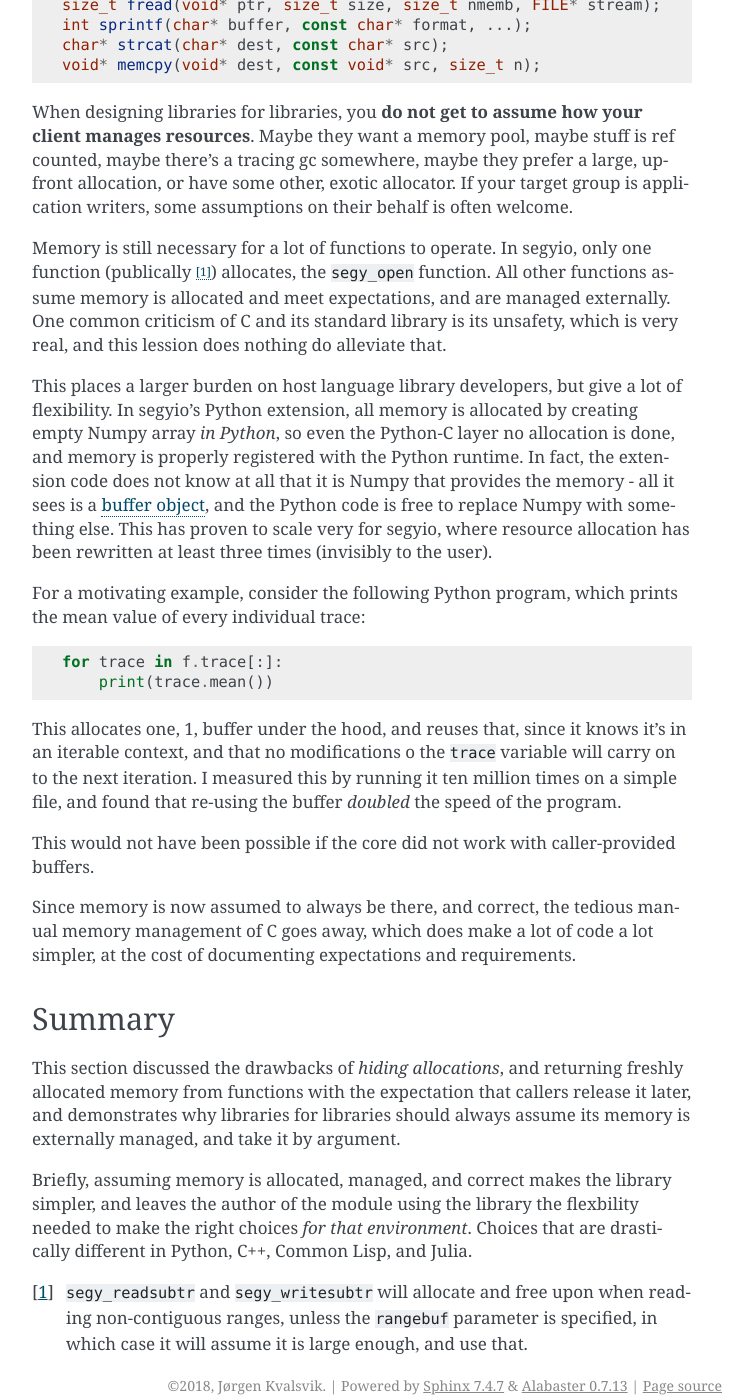
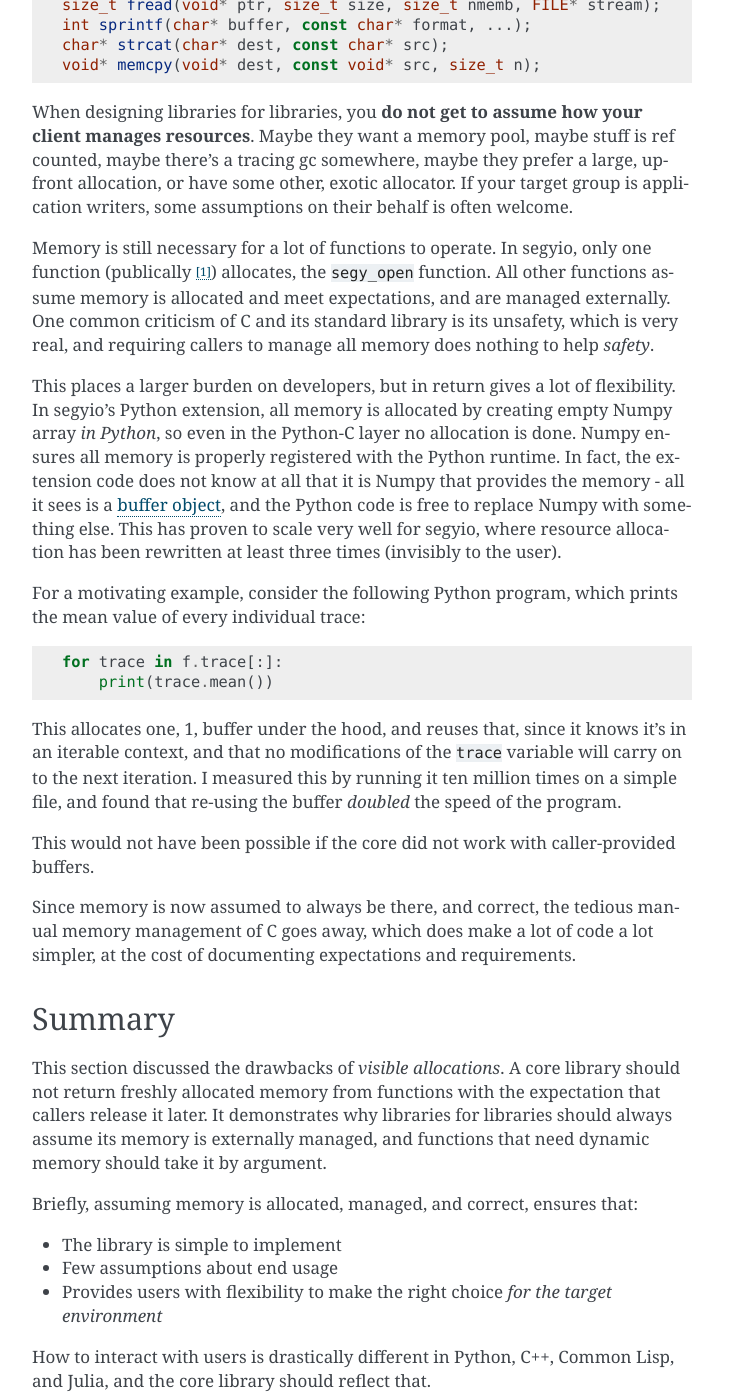
Before and after one commit to jokva/talks, a Sphinx documentation site: the page built from rediscovering-fire/source/allocation.rst, in a window 1280 px wide and 1400 px high, scrolled down 3009 px. Shown: the whole window, without its empty margins (388-1141 px from the left). Built offline with Sphinx 7.4.7, drawn with Linux system fonts in a browser that asks for light colours; some of the changed text lies outside the part shown.

Commit message:
Fix typos and poor phrasing (allocation)

```diff
--- a/rediscovering-fire/source/allocation.rst
+++ b/rediscovering-fire/source/allocation.rst
@@ -125,18 +125,18 @@ caller doesn't need to know upfront how much memory is needed, it is now
 impossible to use this function in *any* other context than reading single
 traces, without taxing the allocator heavily, or copying all the data twice.
 
-While sometimes *convenient* to not worry about size, and just get nicely laid
-out memory back, remember that the consumers are *other library writers*, and
-it's safe to assume they can figure out much is needed - in fact, they often
-*want* to lay out memory in a certain way, or merge several C operations into a
-single, larger user-facing function.
+While it's *convenient* to never worry about array sizes and pre-allocation,
+and simply receive nicely organised memory, remember that the consumers are
+*other library writers*. It is safe to assume they can pre-allocate and manage
+memory needed - in fact, they often *want* to lay out memory in a certain way,
+or merge several C operations into a single, larger user-facing function.
 
 Thou shalt not assume how memory is managed
 -------------------------------------------
-The previous bit touches is the first rediscovery made in segyio, a detail I
-have sinced noticed is prevalent in a lot of the older libraries - almost all
-functions take their memory buffer as an argument, and few functions (visibly)
-allocates. Some examples from the C standard library:
+The previous paragraph touches on the first rediscovery made in segyio, a
+detail I have sinced noticed is prevalent in a lot of the older libraries -
+almost all functions take their memory buffer as an argument, and few functions
+(visibly) allocates. Some examples from the C standard library:
 
 .. code-block:: c
 
@@ -155,17 +155,18 @@ Memory is still necessary for a lot of functions to operate. In segyio, only
 one function (publically [#]_) allocates, the ``segy_open`` function. All other
 functions assume memory is allocated and meet expectations, and are managed
 externally. One common criticism of C and its standard library is its unsafety,
-which is very real, and this lession does nothing do alleviate that.
+which is very real, and requiring callers to manage all memory does nothing to
+help *safety*.
 
-This places a larger burden on host language library developers, but give a lot
-of flexibility. In segyio's Python extension, all memory is allocated by
-creating empty Numpy array *in Python*, so even the Python-C layer no
-allocation is done, and memory is properly registered with the Python runtime.
+This places a larger burden on developers, but in return gives a lot of
+flexibility. In segyio's Python extension, all memory is allocated by creating
+empty Numpy array *in Python*, so even in the Python-C layer no allocation is
+done. Numpy ensures all memory is properly registered with the Python runtime.
 In fact, the extension code does not know at all that it is Numpy that provides
 the memory - all it sees is a `buffer object`_, and the Python code is free to
-replace Numpy with something else. This has proven to scale very for segyio,
-where resource allocation has been rewritten at least three times (invisibly to
-the user).
+replace Numpy with something else. This has proven to scale very well for
+segyio, where resource allocation has been rewritten at least three times
+(invisibly to the user).
 
 For a motivating example, consider the following Python program, which prints
 the mean value of every individual trace:
@@ -190,15 +191,21 @@ at the cost of documenting expectations and requirements.
 
 Summary
 -------
-This section discussed the drawbacks of *hiding allocations*, and returning
-freshly allocated memory from functions with the expectation that callers
-release it later, and demonstrates why libraries for libraries should always
-assume its memory is externally managed, and take it by argument.
+This section discussed the drawbacks of *visible allocations*. A core library
+should not return freshly allocated memory from functions with the expectation
+that callers release it later. It demonstrates why libraries for libraries
+should always assume its memory is externally managed, and functions that need
+dynamic memory should take it by argument.
 
-Briefly, assuming memory is allocated, managed, and correct makes the library
-simpler, and leaves the author of the module using the library the flexbility
-needed to make the right choices *for that environment*. Choices that are
-drastically different in Python, C++, Common Lisp, and Julia.
+Briefly, assuming memory is allocated, managed, and correct, ensures that:
+
+- The library is simple to implement
+- Few assumptions about end usage
+- Provides users with flexibility to make the right choice *for the target
+  environment*
+
+How to interact with users is drastically different in Python, C++, Common Lisp,
+and Julia, and the core library should reflect that.
 
 .. [#] ``segy_readsubtr`` and ``segy_writesubtr`` will allocate and free upon
        when reading non-contiguous ranges, unless the ``rangebuf`` parameter is
```
Also changed, not shown: other parts of rediscovering-fire/source/allocation.rst (+12 -12 lines).
